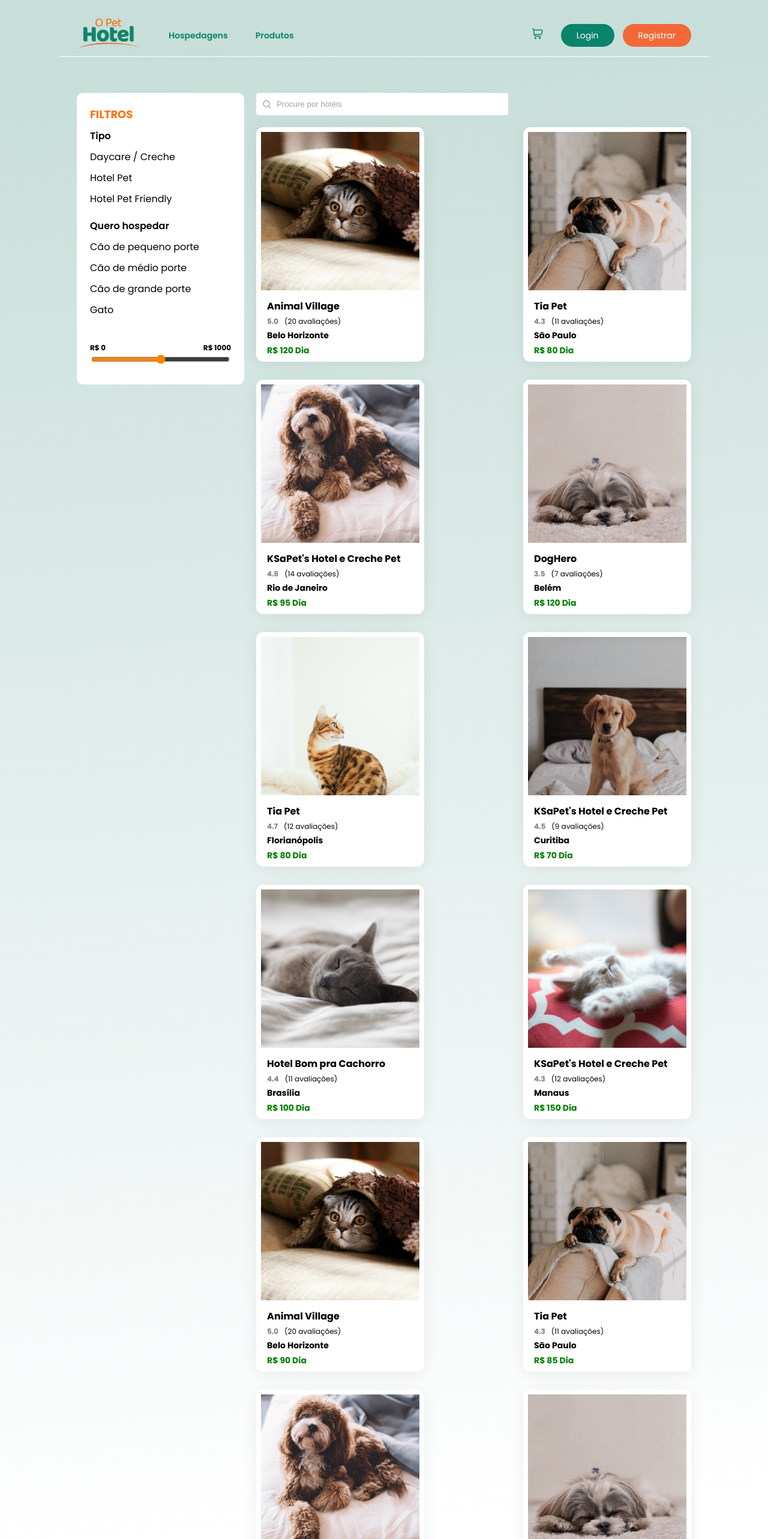
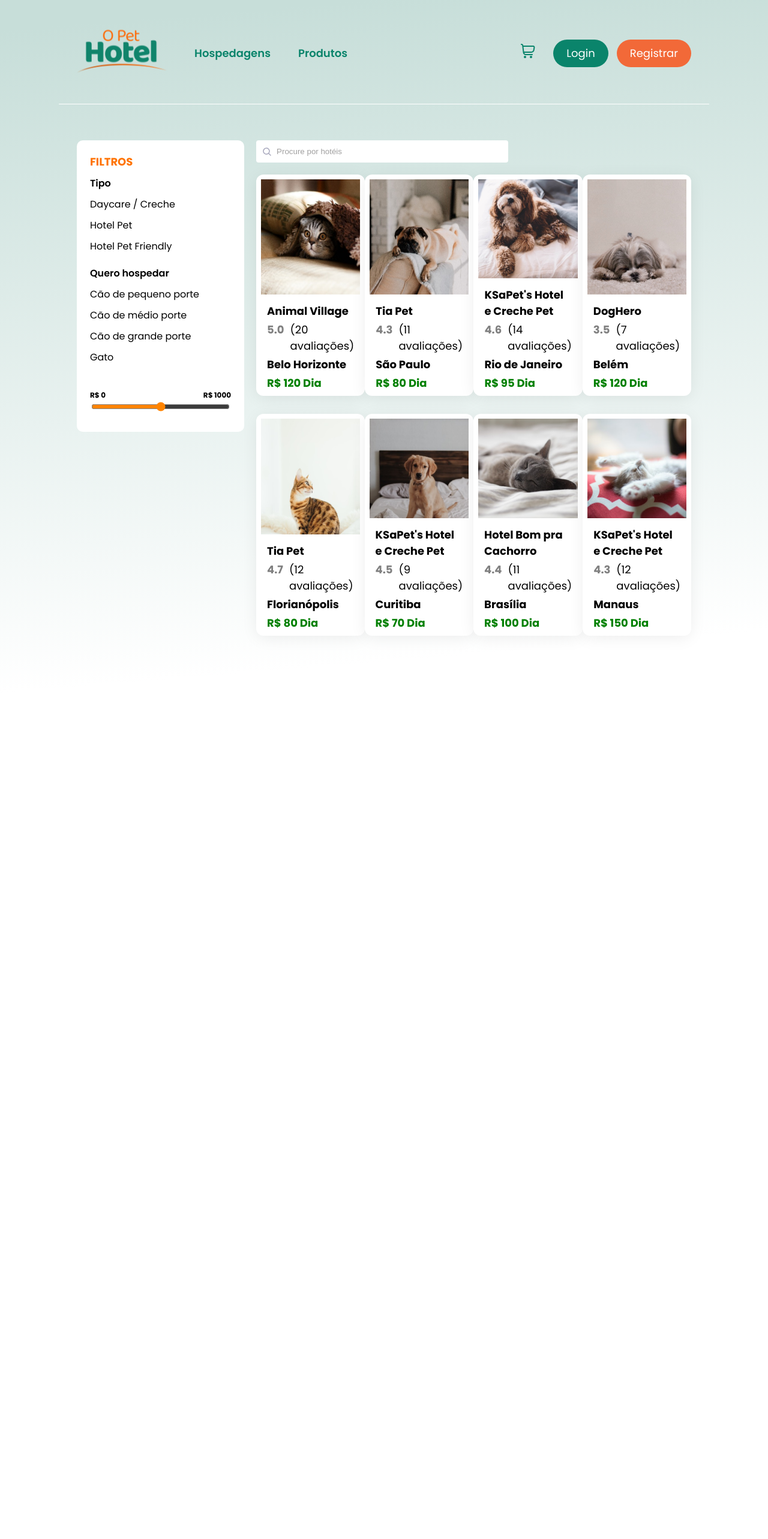
Before and after one commit to eikehirsch/pet-hotel, a React (Vite) app in the folder frontend/: page /hospedagens in a window 1280 px wide. Shown: the top 2566 px of the page at 60% size. After the commit the page ends 1220 px from the top, so only its background shows below. Built offline with nearby package versions, Linux system fonts and the light colour scheme.

Commit message:
styles: adds home page responsiveness

```diff
--- a/frontend/src/components/lodgingCard/styles.ts
+++ b/frontend/src/components/lodgingCard/styles.ts
@@ -11,13 +11,7 @@ export const StyledLodgingCard = styled.div`
   gap: 4px;
   box-shadow: 0px 4px 28px -2px #00000014;
   cursor: pointer;
-
-  @media (max-width: 769px) {
-    width: 44%;
-    justify-content: flex-start;
-    align-items: center;
-    gap: 0px;
-  }
+  flex: 1;
 `;
 
 export const CardImage = styled.img`
@@ -36,33 +30,21 @@ export const CardImage = styled.img`
   }
 `;
 
-export const CardTitle = styled.h4`
-  margin: 0;
-  font-size: 16px;
-
-  @media (max-width: 769px) {
-    text-align: center;
-    width: 80%;
-  }
-
-  @media (max-width: 560px) {
-    font-size: 14px;
-    width: 100%;
-  }
-`;
-
 export const CardContentContainer = styled.div`
   display: flex;
   flex-direction: column;
   gap: 4px;
-  font-size: 12px;
+  font-size: 18px;
   padding: 0 10px;
+  /* width: 100%; */
 
-  @media (max-width: 769px) {
-    width: 100%;
-    padding: 0;
-    align-items: center;
+  @media (max-width: 1224px) {
+    font-size: 14px;
   }
+`;
+
+export const CardTitle = styled.h4`
+  margin: 0;
 `;
 
 export const RatingContainer = styled.div`
@@ -79,12 +61,10 @@ export const RatingsNumber = styled.span``;
 
 export const City = styled.span`
   font-weight: 700;
-  font-size: 14px;
 `;
 
 export const Price = styled.span`
   font-weight: 700;
-  font-size: 14px;
   color: green;
 
   /* @media (max-width: 769px) {
--- a/frontend/src/components/navbar/Navbar.jsx
+++ b/frontend/src/components/navbar/Navbar.jsx
@@ -33,12 +33,24 @@ const Navbar = ({ borderBottom }) => {
           <CartIcon src="images/cart.svg" alt="" />
         </Link>
         <Link to="/login" style={{ textDecoration: "none" }}>
-          <Button color="white" borderRadius={"50px"} backgroundColor="#0a846b">
+          <Button
+            padding="10px 22px"
+            fontSize="18px"
+            color="white"
+            borderRadius={"50px"}
+            backgroundColor="#0a846b"
+          >
             Login
           </Button>
         </Link>
         <Link to="/cadastro" style={{ textDecoration: "none" }}>
-          <Button color="white" backgroundColor="#f26938" borderRadius={"50px"}>
+          <Button
+            padding="10px 22px"
+            fontSize="18px"
+            color="white"
+            backgroundColor="#f26938"
+            borderRadius={"50px"}
+          >
             Registrar
           </Button>
         </Link>
--- a/frontend/src/components/navbar/styles.ts
+++ b/frontend/src/components/navbar/styles.ts
@@ -3,10 +3,10 @@ import styled from "styled-components";
 export const StyledNavbar = styled.div`
   display: flex;
   justify-content: space-between;
-  padding: 30px 30px 6px 30px;
+  padding: 10px 30px 6px 30px;
   width: 80%;
   margin: 0 auto;
-  font-size: 14px;
+  font-size: 18px;
   border-bottom: ${(props) =>
     props.borderBottom ? props.borderBottom : "1px solid #ffffff"};
   z-index: 10;
@@ -34,6 +34,13 @@ export const LeftList = styled.div`
 
 export const Icon = styled.img`
   cursor: pointer;
+  width: 150px;
+  height: 150px;
+
+  @media (max-width: 1224px) {
+    width: 120px;
+    height: 120px;
+  }
 `;
 
 export const LeftListItem = styled.li`
@@ -63,4 +70,6 @@ export const RightContainer = styled.div`
 export const CartIcon = styled.img`
   cursor: pointer;
   margin-right: 16px;
+  width: 24px;
+  height: 24px;
 `;
--- a/frontend/src/components/productCard/styles.ts
+++ b/frontend/src/components/productCard/styles.ts
@@ -8,25 +8,16 @@ export const StyledProductCard = styled.div`
   background-color: white;
   border-radius: 12px;
   padding: 8px;
-  max-width: 250px;
   gap: 4px;
   box-shadow: 0px 4px 28px -2px #00000014;
   cursor: pointer;
-
-  @media (max-width: 769px) {
-    width: 44%;
-    justify-content: flex-start;
-    align-items: center;
-    gap: 0px;
-  }
+  flex: 1;
 `;
 
 export const CardImage = styled.img`
-  width: 264px;
-  height: 264px;
+  width: 100%;
+  height: 100%;
   margin-bottom: 10px;
-  width: 100%;
-  object-fit: contain;
 
   @media (max-width: 769px) {
     height: 200px;
@@ -44,8 +35,6 @@ export const Title = styled.h4`
   font-size: 16px;
 
   @media (max-width: 769px) {
-    text-align: center;
-    width: 80%;
   }
 
   @media (max-width: 560px) {
@@ -65,7 +54,6 @@ export const CardContentContainer = styled.div`
   @media (max-width: 769px) {
     width: 100%;
     padding: 0;
-    align-items: center;
   }
 `;
 
--- a/frontend/src/mocks/lodgingCards.js
+++ b/frontend/src/mocks/lodgingCards.js
@@ -63,38 +63,38 @@ const lodgingCards = [
     city: "Manaus",
     daily: "150"
   },
-  {
-    img: "images/lodgingCard1.png",
-    name: "Animal Village",
-    ratingAverage: "5.0",
-    ratingsNumber: "20",
-    city: "Belo Horizonte",
-    daily: "90"
-  },
-  {
-    img: "images/lodgingCard2.png",
-    name: "Tia Pet",
-    ratingAverage: "4.3",
-    ratingsNumber: "11",
-    city: "São Paulo",
-    daily: "85"
-  },
-  {
-    img: "images/lodgingCard3.png",
-    name: "KSaPet's Hotel e Creche Pet",
-    ratingAverage: "4.6",
-    ratingsNumber: "14",
-    city: "Rio de Janeiro",
-    daily: "110"
-  },
-  {
-    img: "images/lodgingCard4.png",
-    name: "DogHero",
-    ratingAverage: "3.5",
-    ratingsNumber: "7",
-    city: "Belém",
-    daily: "75"
-  },
+  // {
+  //   img: "images/lodgingCard1.png",
+  //   name: "Animal Village",
+  //   ratingAverage: "5.0",
+  //   ratingsNumber: "20",
+  //   city: "Belo Horizonte",
+  //   daily: "90"
+  // },
+  // {
+  //   img: "images/lodgingCard2.png",
+  //   name: "Tia Pet",
+  //   ratingAverage: "4.3",
+  //   ratingsNumber: "11",
+  //   city: "São Paulo",
+  //   daily: "85"
+  // },
+  // {
+  //   img: "images/lodgingCard3.png",
+  //   name: "KSaPet's Hotel e Creche Pet",
+  //   ratingAverage: "4.6",
+  //   ratingsNumber: "14",
+  //   city: "Rio de Janeiro",
+  //   daily: "110"
+  // },
+  // {
+  //   img: "images/lodgingCard4.png",
+  //   name: "DogHero",
+  //   ratingAverage: "3.5",
+  //   ratingsNumber: "7",
+  //   city: "Belém",
+  //   daily: "75"
+  // },
 ];
 
 export default lodgingCards;
--- a/frontend/src/mocks/productCards.js
+++ b/frontend/src/mocks/productCards.js
@@ -51,13 +51,13 @@ const productCards = [
     type: "Brinquedo",
     price: "35,00",
   },
-  {
-    img: "/images/product2.png",
-    name: "Reflex Plus Adult Cat Food Salmon",
-    type: "Ração",
-    size: "1.5kg",
-    price: "30,00",
-  },
+  // {
+  //   img: "/images/product2.png",
+  //   name: "Reflex Plus Adult Cat Food Salmon",
+  //   type: "Ração",
+  //   size: "1.5kg",
+  //   price: "30,00",
+  // },
 ];
 
 export default productCards;
--- a/frontend/src/pages/home/Home.jsx
+++ b/frontend/src/pages/home/Home.jsx
@@ -57,6 +57,8 @@ const Home = () => {
               border="2px solid #0a846b"
               borderRadius="50px"
               fontWeight="500"
+              padding="8px 18px"
+              fontSize="16px"
             >
               Ver mais {">"}
             </Button>
@@ -102,6 +104,8 @@ const Home = () => {
               border="2px solid #0a846b"
               borderRadius="50px"
               fontWeight="500"
+              padding="10px 22px"
+              fontSize="18px"
             >
               Ver mais {">"}
             </Button>
--- a/frontend/src/pages/home/styles.ts
+++ b/frontend/src/pages/home/styles.ts
@@ -86,6 +86,11 @@ export const SectionContainer = styled.div`
 
 export const SectionTitle = styled.span`
   font-weight: 500;
+  font-size: 20px;
+
+  @media (max-width: 1224px) {
+    font-size: 16px;
+  }
 `;
 
 export const ButtonBox = styled.div`
@@ -98,20 +103,36 @@ export const SectionSubtitleContainer = styled.div`
   display: flex;
   width: 100%;
   justify-content: space-between;
+  margin-bottom: 14px;
 `;
 
 export const SectionSubtitle = styled.h2`
   margin: 0;
+  font-size: 30px;
   color: #0a846b;
+
+  @media (max-width: 1224px) {
+    font-size: 26px;
+  }
+
+  @media (max-width: 600px) {
+    font-size: 20px;
+  }
 `;
 
 export const CardsContainer = styled.div`
-  margin-top: 30px;
-  display: flex;
-  flex-wrap: wrap;
-  justify-content: space-between;
-  width: 100%;
-  row-gap: 30px;
+  display: grid;
+  justify-content: center;
+  grid-template-columns: repeat(4, 1fr); /* Ajuste conforme necessário */
+  gap: 10px; /* Espaçamento entre os itens */
+
+  @media (max-width: 1500px) {
+    grid-template-columns: repeat(3, 1fr); /* Ajuste conforme necessário */
+  }
+
+  @media (max-width: 870px) {
+    grid-template-columns: repeat(2, 1fr); /* Ajuste conforme necessário */
+  }
 `;
 
 export const FirstBanner = styled.div`
@@ -133,15 +154,29 @@ export const SecondBanner = styled.div`
   background-size: contain;
   position: relative;
   width: 100%;
-  height: 483px;
+  height: 450px;
+  margin: 40px 0px;
+
+  @media (max-width: 1224px) {
+    margin: 0px;
+    height: 350px;
+  }
 
   @media (max-width: 1024px) {
+    height: 480px;
     background-image: url("/images/second-banner-mobile.svg");
-    /* height: 400px; */
+  }
+
+  @media (max-width: 800px) {
+    height: 400px;
+  }
+
+  @media (max-width: 600px) {
+    height: 300px;
   }
 
   @media (max-width: 500px) {
-    height: 300px;
+    height: 250px;
   }
 `;
 
@@ -152,8 +187,47 @@ export const SecondBannerButton = styled.div`
   color: white;
   border: 1px solid white;
   border-radius: 24px;
-  font-size: 14px;
+  font-size: 18px;
   cursor: pointer;
   top: 60%;
   right: 34%;
+
+  @media (max-width: 1500px) {
+    right: 34%;
+  }
+
+  @media (max-width: 1190px) {
+    right: 31%;
+  }
+
+  @media (max-width: 1025px) {
+    right: 38%;
+    top: 56%;
+    padding: 12px 22px;
+    font-size: 14px;
+  }
+
+  @media (max-width: 900px) {
+    right: 38%;
+  }
+
+  @media (max-width: 800px) {
+    right: 36%;
+    font-size: 12px;
+  }
+
+  @media (max-width: 700px) {
+    right: 36%;
+    padding: 12px 18px;
+  }
+
+  @media (max-width: 600px) {
+    right: 34%;
+    padding: 10px 14px;
+  }
+
+  @media (max-width: 500px) {
+    right: 32%;
+    padding: 10px 14px;
+  }
 `;
```
